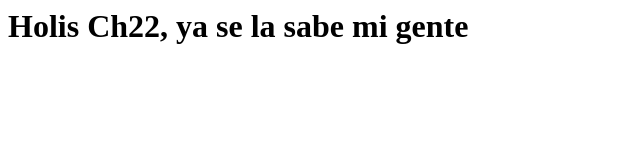
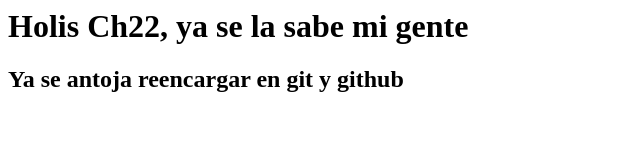
Before and after one commit to sergiotrrs/ch22, a plain HTML site: page web/web01/index.html in a window 1280 px wide. Shown: the whole page, without its empty margins (0-640 px from the left). Drawn offline with Linux system fonts and the light colour scheme.

Commit message:
feat: subtitulo h2

```diff
--- a/web/web01/index.html
+++ b/web/web01/index.html
@@ -4,5 +4,6 @@
   </head>
   <body>
     <h1>Holis Ch22, ya se la sabe mi gente</h1>
+    <h2>Ya se antoja reencargar en git y github</h2>
   </body>
 </html>
```
